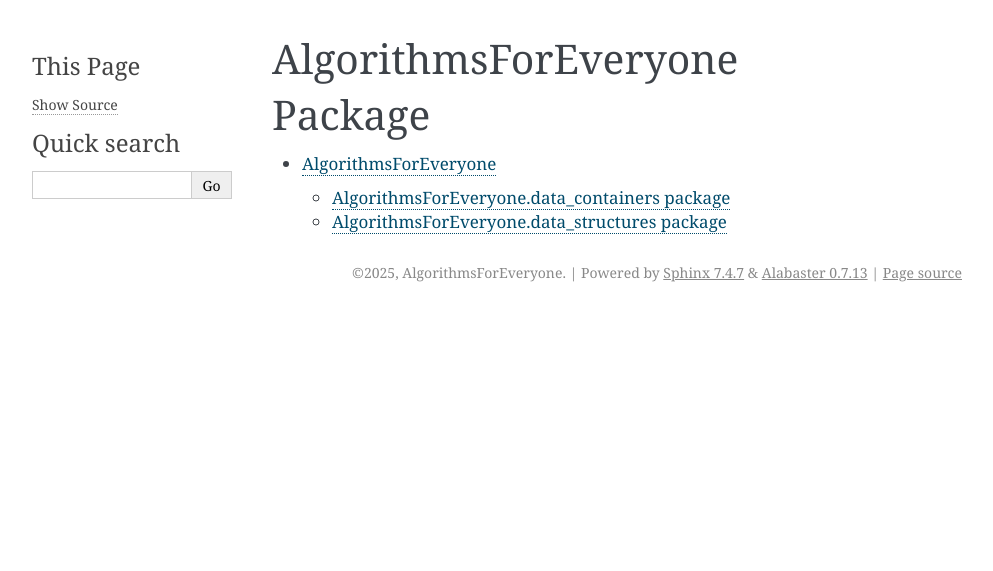
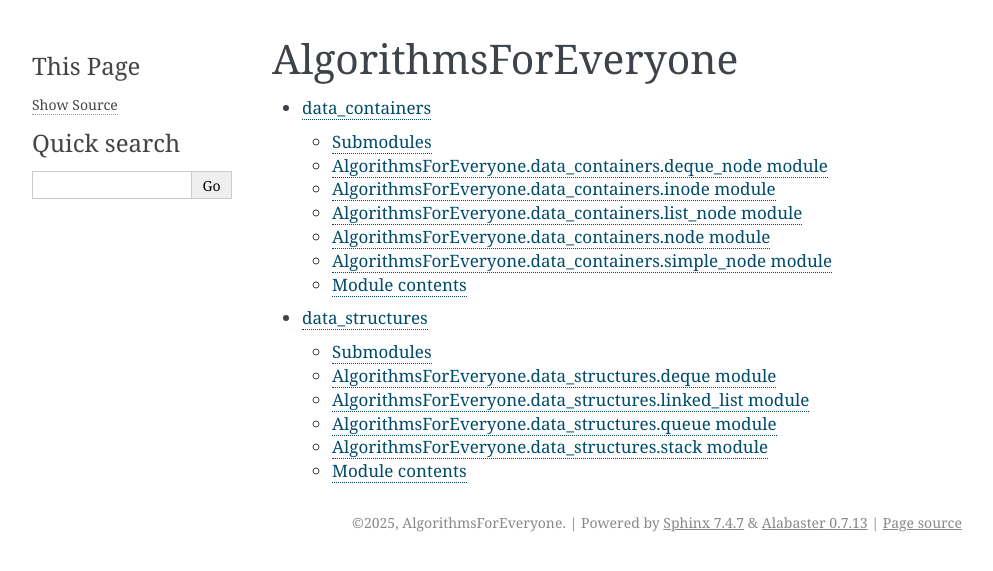
Before and after one commit to MihaiStreames/AlgorithmsForEveryone, a Sphinx documentation site: the page built from Python/docs/source/modules.rst, in a window 1280 px wide. Shown: the top 571 px of the page, without its empty margins (148-1141 px from the left). Built offline with Sphinx 7.4.7, drawn with Linux system fonts in a browser that asks for light colours.

Commit message:
small html things

```diff
--- a/Python/docs/source/AlgorithmsForEveryone/data_containers.rst
+++ b/Python/docs/source/AlgorithmsForEveryone/data_containers.rst
@@ -1,5 +1,5 @@
-AlgorithmsForEveryone.data\_containers package
-==============================================
+data\_containers
+================
 
 Submodules
 ----------
--- a/Python/docs/source/AlgorithmsForEveryone/data_structures.rst
+++ b/Python/docs/source/AlgorithmsForEveryone/data_structures.rst
@@ -1,5 +1,5 @@
-AlgorithmsForEveryone.data\_structures package
-==============================================
+data\_structures
+================
 
 Submodules
 ----------
--- a/Python/docs/source/modules.rst
+++ b/Python/docs/source/modules.rst
@@ -1,7 +1,8 @@
-AlgorithmsForEveryone Package
-=============================
+AlgorithmsForEveryone
+=====================
 
 .. toctree::
    :maxdepth: 2
 
-   AlgorithmsForEveryone/index
+   AlgorithmsForEveryone/data_containers
+   AlgorithmsForEveryone/data_structures
```
Also changed, not shown: Python/docs/source/AlgorithmsForEveryone/index.rst (deleted, +0 -8 lines).
